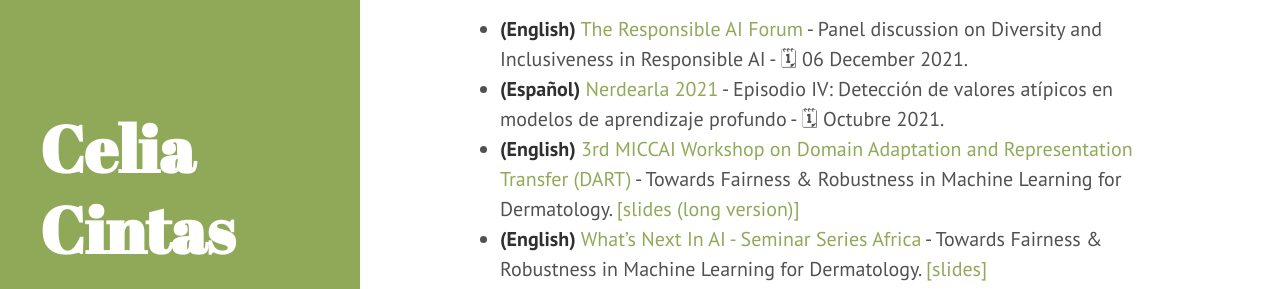
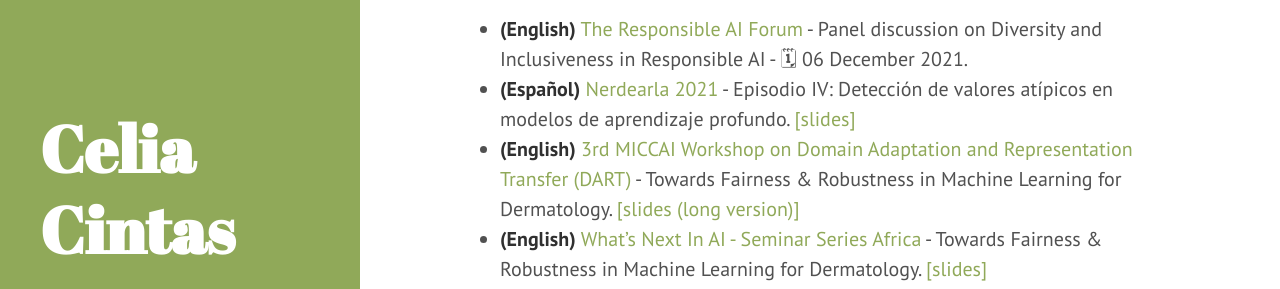
Before and after one commit to celiacintas/celiacintas.github.io, a Jekyll site: the page built from talks.md, in a window 1280 px wide and 900 px high. Shown: the part 245-534 px from the top of the window. Built offline with Jekyll 4.4.1, drawn with Linux system fonts in a browser that asks for light colours.

Commit message:
Update talks.md

```diff
--- a/talks.md
+++ b/talks.md
@@ -7,7 +7,7 @@ title: Talks
 
 ### 2021
 * **(English)** [The Responsible AI Forum](https://responsibleaiforum.com/about/schedule/) - Panel discussion on Diversity and Inclusiveness in Responsible AI - 🗓   06 December 2021.
-* **(Español)** [Nerdearla 2021](https://nerdear.la/en/) - Episodio IV: Detección de valores atípicos en modelos de aprendizaje profundo -  🗓  Octubre 2021.
+* **(Español)** [Nerdearla 2021](https://nerdear.la/en/) - Episodio IV: Detección de valores atípicos en modelos de aprendizaje profundo. [[slides]](https://github.com/celiacintas/celiacintas.github.io/blob/main/public/slides/2021/_Nerdearla_2021__Episodio_IV.pdf)
 * **(English)** [3rd MICCAI Workshop on Domain Adaptation and Representation Transfer (DART)](https://sites.google.com/view/dart2021/) - Towards Fairness & Robustness in Machine Learning for Dermatology. [[slides (long version)]](https://github.com/celiacintas/celiacintas.github.io/blob/main/public/slides/2021/_DART__MICCAI_2021__Derma_Fairness_FINAL.pdf)
 * **(English)** [What's Next In AI - Seminar Series Africa](https://ibm.biz/whats-next-ai) - Towards Fairness & Robustness in Machine Learning for Dermatology. [[slides]](https://github.com/celiacintas/celiacintas.github.io/blob/main/public/slides/2021/_What_is_next_IBM_2021__Derma_Fairness.pdf)
 * **(Español)** [FemIT 2021](https://lasdesistemas.org/femitconf2021/) - Keynote: Erase una vez en una galaxia muy muy lejana, entre ataques adversarios y detección de valores atípicos en sistemas de aprendizaje profundo. [[slides]](https://github.com/celiacintas/celiacintas.github.io/blob/main/public/slides/2021/femit_keynote_alot_of_gifs.pdf)
```
